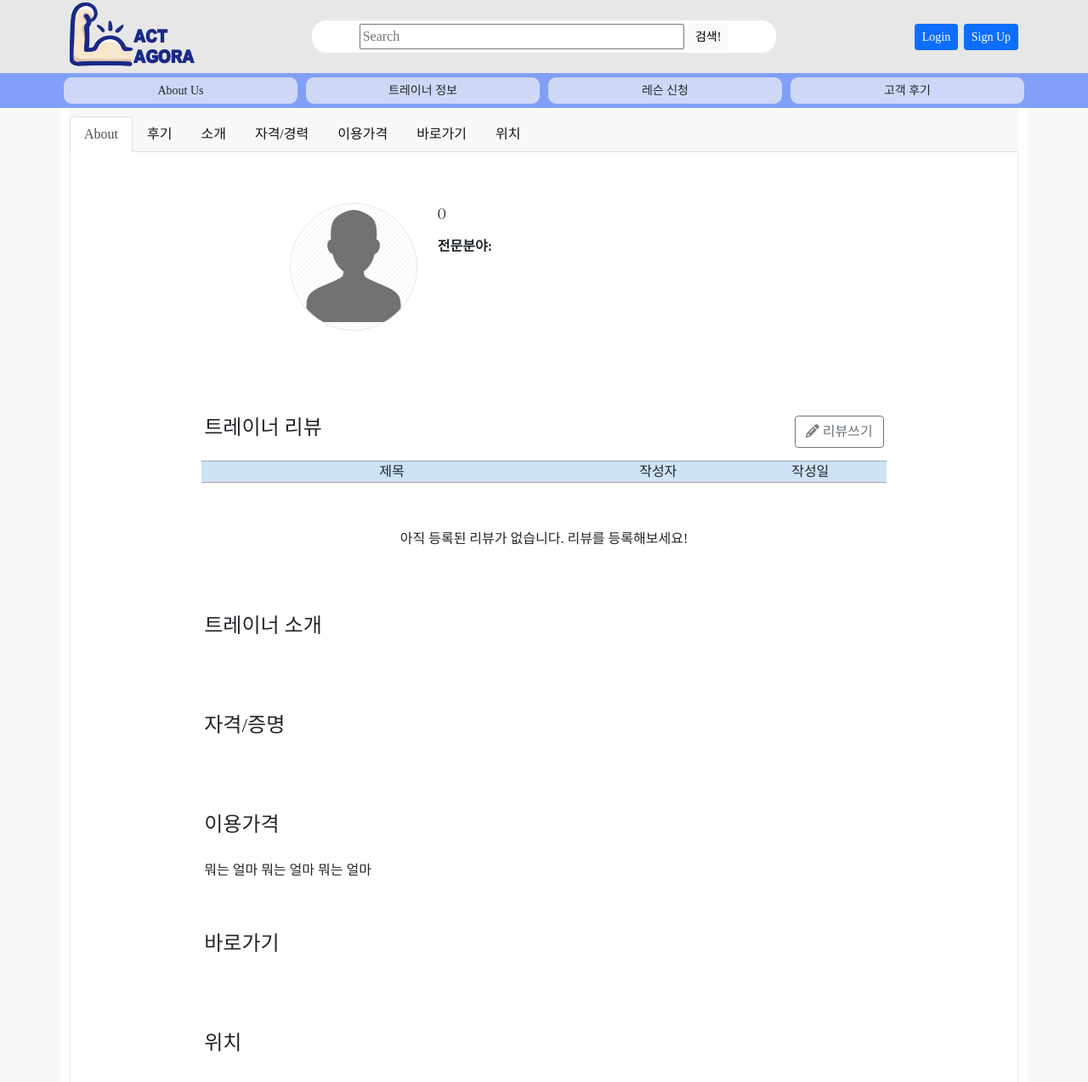
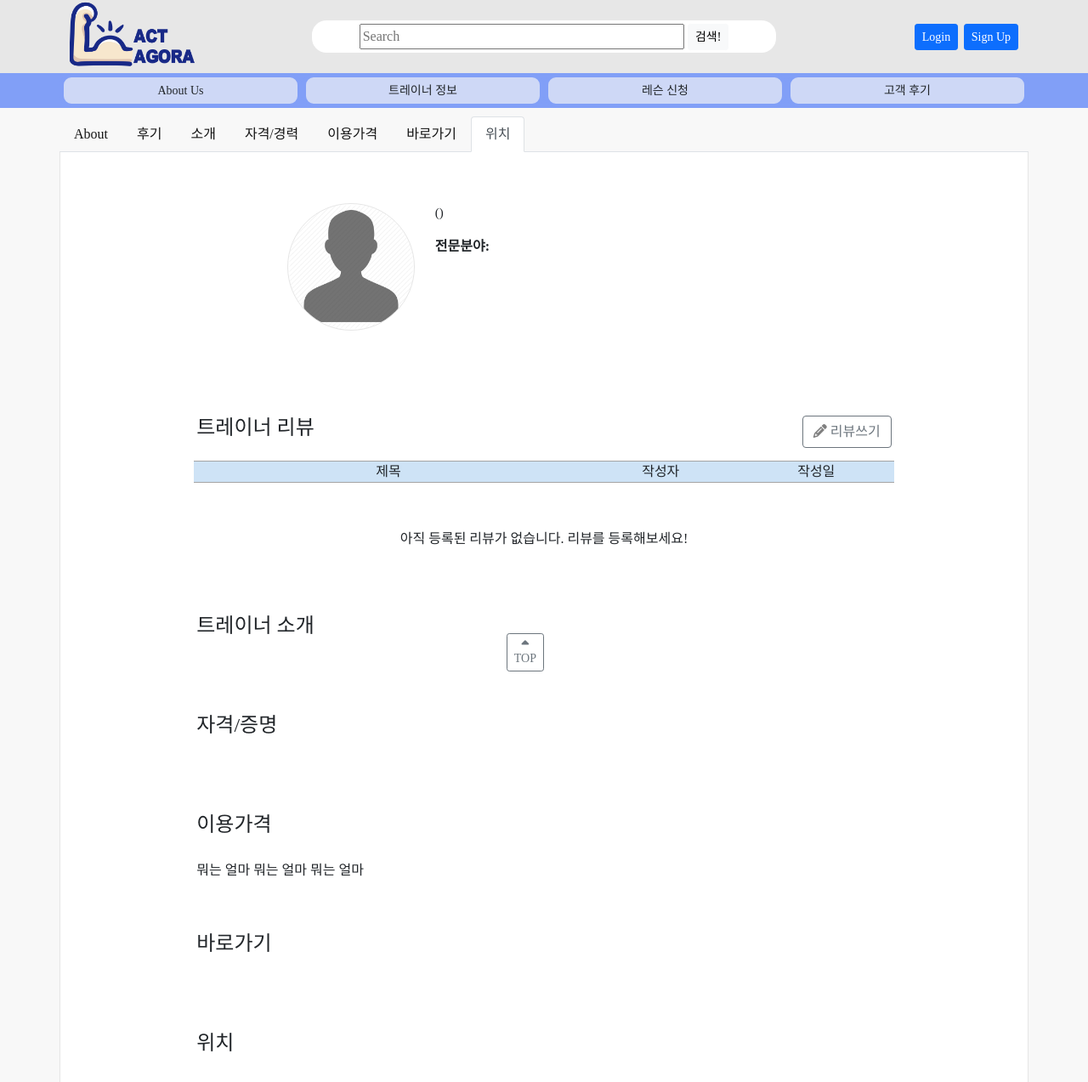
Before and after one commit to 4802852/Act-Agora, a Django app: template templates/trainer/trainer_detail.html in a window 1280 px wide. Shown: the top 1273 px of the page at 85% size. Run offline with Django 3.2, Linux system fonts and the light colour scheme; the template is opened without the code that fills it, so the values that code supplies are empty; some libraries are stand-ins or nearby versions; some web fonts are replaced.

Commit message:
detail view ~ing

```diff
--- a/review/views.py
+++ b/review/views.py
@@ -1,6 +1,7 @@
 import os
 
 from django.contrib import messages
+from django.db.models import Q
 from django.shortcuts import render, get_object_or_404, redirect
 from django.views import generic
 
@@ -68,11 +69,12 @@
         imgform = ImageUploadForm(request.POST, request.FILES)
         user = request.session['user_id']
         trainer = request.session['trainer_id']
+        trainer_name = request.session['trainer_name']
         user_id = User.objects.get(user_id=user)
         if trainer is None:
             pass
         else:
-            trainer = Trainer.objects.get(writer_id=trainer)
+            trainer = Trainer.objects.filter(writer_id=trainer, name=trainer_name).first()
 
         if form.is_valid() and imgform.is_valid():
             review = form.save(commit=False)
--- a/templates/accounts/register_template.html
+++ b/templates/accounts/register_template.html
@@ -3,7 +3,7 @@
 {% block contents %}
 <p>&nbsp;</p>
 <div class="row justify-content-center">
-    <div class="register_template col-12 col-md-10" style="padding: 40px; border-radius: 5px">
+    <div class="register_template col-12 col-md-10" style="padding: 40px; border-radius: 5px; background-color: #F8F8F8;">
         {% block contents2 %}{% endblock %}
     </div>
 </div>
--- a/templates/base.html
+++ b/templates/base.html
@@ -10,7 +10,7 @@
         <script src="{% static 'js/bootstrap.js' %}"></script>
         <script src="https://kit.fontawesome.com/c5df104f7a.js" crossorigin="anonymous"></script>
         <link rel="stylesheet" type="text/css" href="{% static 'css/normalize.css' %}" />
-        <link rel="stylesheet" type="text/css" href="{% static 'css/styles.css' %}?ver=15" />
+        <link rel="stylesheet" type="text/css" href="{% static 'css/styles.css' %}?ver=17" />
         <title>Act:Agora</title>
         {% block header %}{% endblock %}
     </head>
@@ -53,7 +53,7 @@
             </div>
         </div>
         <div class="container-fluid" style="background-color: #F8F8F8">
-            <div class="container" style="background-color: white">
+            <div class="container" style="background-color: white; padding: 0px">
                 <div class="row">
                     <div class="col-sm-12 col-12">
                         {% block contents %}{% endblock %}
@@ -92,5 +92,6 @@
                 </div>
             </div>
         </div>
+    <a style="display:scroll;position:fixed;bottom:10px;right:50%;" href="#" title=”top"><button class="btn btn-sm btn-outline-secondary"><i class="fas fa-caret-up" style="margin: 0; padding: 0"></i><br><span style="margin: 0; padding: 0">TOP</span></button></a>
     </body>
 </html>
--- a/templates/review/review_detail.html
+++ b/templates/review/review_detail.html
@@ -1,7 +1,7 @@
 {% extends 'base.html' %}
 
 {% block contents %}
-<h1>고객 후기</h1>
+<h1 align="center">고객 후기</h1>
 <div class="row justify-content-center" style="margin: 30px; background-color: #F8F8F8; border-radius: 20px; border: 1px solid #E6E6E6">
     <div class="col-12 col-md-10">
         <p>&nbsp;</p>
--- a/templates/review/review_list.html
+++ b/templates/review/review_list.html
@@ -4,13 +4,13 @@
 {% if b %}
 <h1>검색 결과</h1>
 {% else %}
-<h1>고객 후기</h1>
+<h1 align="center">고객 후기</h1>
 {% endif %}
 
 {% if b %}
 <p></p>
 {% else %}
-<div style="text-align: right">
+<div style="text-align: right; padding-right: 35px">
     <a href="{% url 'review:review-new' %}"><button class="btn btn-outline-secondary"><i class="fas fa-pencil-alt" style="color: gray"></i> 리뷰쓰기</button></a>
 </div>
 {% endif %}
--- a/templates/trainer/trainer_detail.html
+++ b/templates/trainer/trainer_detail.html
@@ -1,15 +1,15 @@
 {% extends 'base.html' %}
 
 {% block contents %}
-<nav id="nav" style="position: sticky; top: 0; padding-top: 10; background-color: #F8F8F8">
+<nav id="nav" class="sticky-top" style="padding-top: 10; background-color: #F8F8F8">
     <div class="nav nav-tabs" id="nav-tab" role="tablist">
-        <a class="nav-link active" id="tab1" data-bs-toggle="tab" href="#1" role="tab" aria-controls="tab1" aria-selected="true">About</a>
-        <a class="nav-link" id="tab2" data-bs-toggle="tab" href="#2" role="tab" aria-controls="tab2" aria-selected="false">후기</a>
-        <a class="nav-link" id="tab3" data-bs-toggle="tab" href="#3" role="tab" aria-controls="tab3" aria-selected="false">소개</a>
-        <a class="nav-link" id="tab4" data-bs-toggle="tab" href="#4" role="tab" aria-controls="tab4" aria-selected="false">자격/경력</a>
-        <a class="nav-link" id="tab5" data-bs-toggle="tab" href="#5" role="tab" aria-controls="tab5" aria-selected="false">이용가격</a>
-        <a class="nav-link" id="tab6" data-bs-toggle="tab" href="#6" role="tab" aria-controls="tab6" aria-selected="false">바로가기</a>
-        <a class="nav-link" id="tab7" data-bs-toggle="tab" href="#7" role="tab" aria-controls="tab7" aria-selected="false">위치</a>
+        <a class="nav-link active" id="tab1" href="#1" role="tab" aria-controls="tab1" aria-selected="true">About</a>
+        <a class="nav-link" id="tab2" href="#2" role="tab" aria-controls="tab2" aria-selected="false">후기</a>
+        <a class="nav-link" id="tab3" href="#3" role="tab" aria-controls="tab3" aria-selected="false">소개</a>
+        <a class="nav-link" id="tab4" href="#4" role="tab" aria-controls="tab4" aria-selected="false">자격/경력</a>
+        <a class="nav-link" id="tab5" href="#5" role="tab" aria-controls="tab5" aria-selected="false">이용가격</a>
+        <a class="nav-link" id="tab6" href="#6" role="tab" aria-controls="tab6" aria-selected="false">바로가기</a>
+        <a class="nav-link" id="tab7" href="#7" role="tab" aria-controls="tab7" aria-selected="false">위치</a>
 <!--        <a class="nav-link" id="tab8" data-bs-toggle="tab" href="#8" role="tab" aria-controls="tab8" aria-selected="false">위치</a>-->
     </div>
 </nav>
@@ -443,7 +443,7 @@
 
     $(window).on('scroll', function() {
         $('.target').each(function() {
-            if($(window).scrollTop() >= ($(this).offset().top - 250)) {
+            if($(window).scrollTop() >= ($(this).offset().top - 100)) {
                 var id = $(this).attr('id');
                 $('#nav div a').removeClass('active');
                 $('#nav div a[href$="#'+ id + '"]').addClass('active');
--- a/templates/trainer/trainer_list.html
+++ b/templates/trainer/trainer_list.html
@@ -19,9 +19,9 @@
                         <a href="{{ trainer.get_absolute_url }}">
                             <div class="row my-3 justify-content-center" style="text-align: center">
                                 {% if trainer.image %}
-                                <img style="width: 70%; margin-bottom: 15px; border-radius: 20px" src="{{ trainer.image.url }}">
+                                <img style="width: 70%; padding: 0; margin-bottom: 15px; border-radius: 20px" src="{{ trainer.image.url }}">
                                 {% else %}
-                                <img style="width: 70%; margin-bottom: 15px; border-radius: 20px" src="/static/img/profile.png">
+                                <img style="width: 70%; padding: 0; margin-bottom: 15px; border-radius: 20px" src="/static/img/profile.png">
                                 {% endif %}
                                 <p style="font-size: 20px">{{ trainer.name }}<small>({% for genre in trainer.genre.all %}{{ genre }}{% if not forloop.last %}, {% endif %}{% endfor %})</small></p>
                                 <p style="font-size: 15px; margin-bottom: 1">{{ trainer.place }}</p>
--- a/trainer/views.py
+++ b/trainer/views.py
@@ -69,6 +69,7 @@
 def trainer_detail_view(request, pk):
     trainer = get_object_or_404(Trainer, pk=pk)
     request.session['trainer_id'] = trainer.writer_id
+    request.session['trainer_name'] = trainer.name
 
     # 접속자가 작성자와 일치하는지 확인
     if request.user == trainer.writer:
```
Also changed, not shown: templates/trainer/lecture_list.html (+1 -12 lines), templates/trainer/lecture_list_bak.html (added, +18 -0 lines), db.sqlite3, 1 other file.
